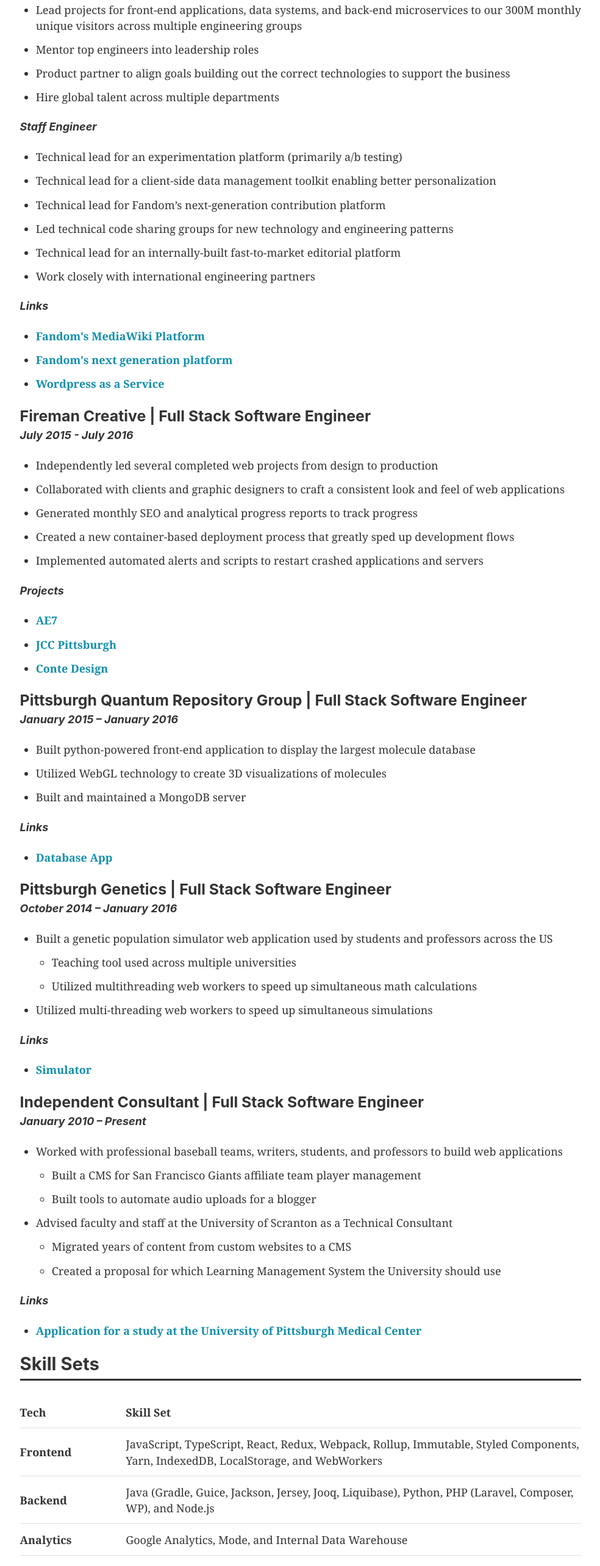
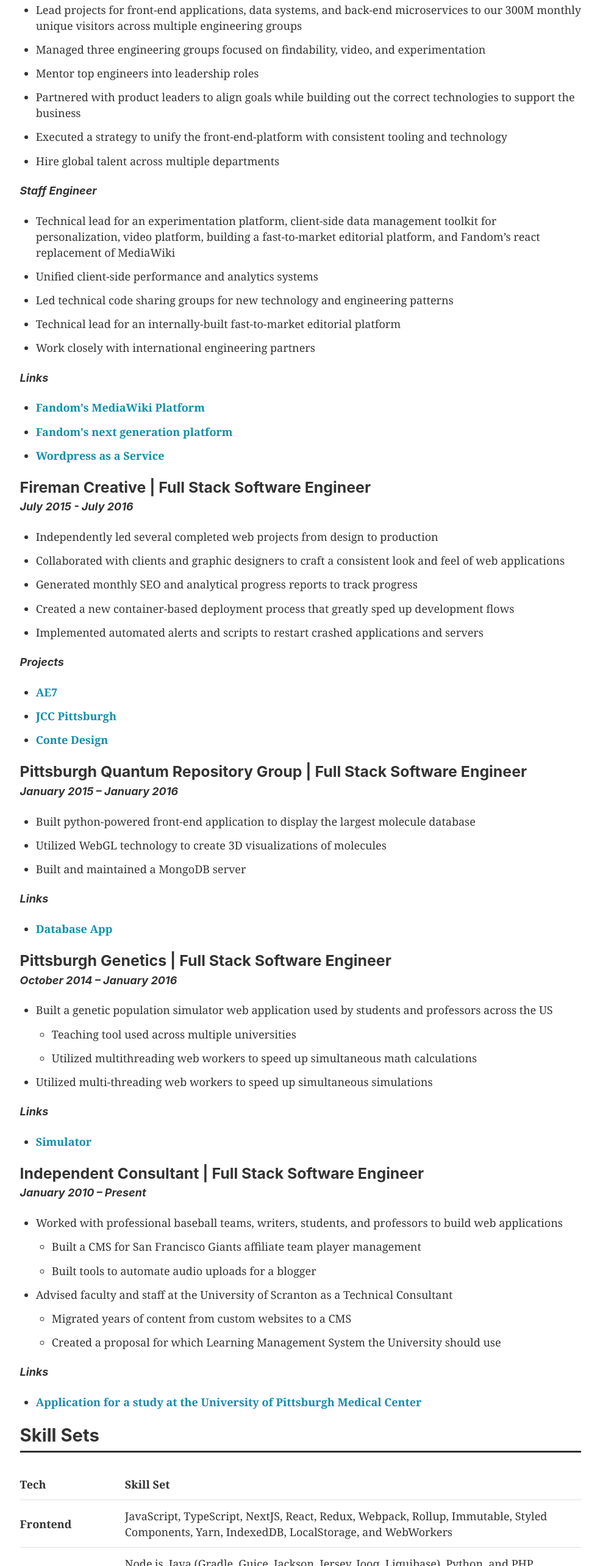
Before and after one commit to JoshuaRogan/joshuarogan, a Gatsby site: page /home in a window 1280 px wide. Shown: the part 867-3435 px from the top of the page at 61% size, without its empty margins (147-1131 px from the left). Built offline with nearby package versions, Linux system fonts and the light colour scheme; Gatsby itself is replaced by a stand-in of ours.

Commit message:
Update resume

```diff
--- a/src/components/layout.js
+++ b/src/components/layout.js
@@ -51,7 +51,7 @@ const Layout = ({ children }) => (
             <section className="nav">
               {/*<Link to='/about'>About</Link>*/}
               <a
-                href="https://drive.google.com/file/d/1ml4-IAluAihgNSt1nZtTOMWOE1tStqMM/view"
+                href="https://drive.google.com/file/d/13sR0c1uM0eFyWEo1okzaTx9A83qiTLN2/view"
                 target="_blank"
               >
                 Résumé
--- a/src/pages/home/index.js
+++ b/src/pages/home/index.js
@@ -20,15 +20,15 @@ const IndexPage = () => (
         </tr>
         <tr>
           <td> Frontend</td>
-          <td>JavaScript, TypeScript, React, Redux, Webpack, Rollup, Immutable, Styled Components, Yarn, IndexedDB, LocalStorage, and WebWorkers</td>
+          <td>JavaScript, TypeScript, NextJS, React, Redux, Webpack, Rollup, Immutable, Styled Components, Yarn, IndexedDB, LocalStorage, and WebWorkers</td>
         </tr>
         <tr>
           <td>Backend</td>
-          <td>Java (Gradle, Guice, Jackson, Jersey, Jooq, Liquibase), Python, PHP (Laravel, Composer, WP), and Node.js</td>
+          <td>Node.js, Java (Gradle, Guice, Jackson, Jersey, Jooq, Liquibase), Python, and PHP (Laravel, Composer, WP)</td>
         </tr>
         <tr>
           <td>Analytics</td>
-          <td>Google Analytics, Mode, and Internal Data Warehouse</td>
+          <td>Athena, Google Analytics, Mode, and Internal Data Warehouse</td>
         </tr>
           <tr>
           <td>Database</td>
--- a/src/pages/home/jobList.js
+++ b/src/pages/home/jobList.js
@@ -12,14 +12,20 @@ const JobList = () => (
         <h4>Engineering Manager</h4>
         <ul>
           <li>
-            Lead projects for front-end applications, data systems, and back-end microservices to our 300M monthly
-            unique visitors across multiple engineering groups
+            Lead projects for front-end applications, data systems, and back-end microservices to
+            our 300M monthly unique visitors across multiple engineering groups
+          </li>
+          <li>
+            Managed three engineering groups focused on findability, video, and experimentation
           </li>
           <li>
             Mentor top engineers into leadership roles
           </li>
           <li>
-            Product partner to align goals building out the correct technologies to support the business
+            Partnered with product leaders to align goals while building out the correct technologies to support the business
+          </li>
+          <li>
+            Executed a strategy to unify the front-end-platform with consistent tooling and technology
           </li>
           <li>
            Hire global talent across multiple departments
@@ -28,9 +34,11 @@ const JobList = () => (
 
         <h4>Staff Engineer</h4>
         <ul>
-          <li>Technical lead for an experimentation platform (primarily a/b testing)</li>
-          <li>Technical lead for a client-side data management toolkit enabling better personalization</li>
-          <li>Technical lead for Fandom’s next-generation contribution platform</li>
+          <li>Technical lead for an experimentation platform, client-side data management toolkit
+            for personalization, video platform, building a fast-to-market editorial platform,
+            and Fandom’s react replacement of MediaWiki
+          </li>
+          <li>Unified client-side performance and analytics systems</li>
           <li>Led technical code sharing groups for new technology and engineering patterns</li>
           <li>Technical lead for an internally-built fast-to-market editorial platform</li>
           <li>Work closely with international engineering partners</li>
```
